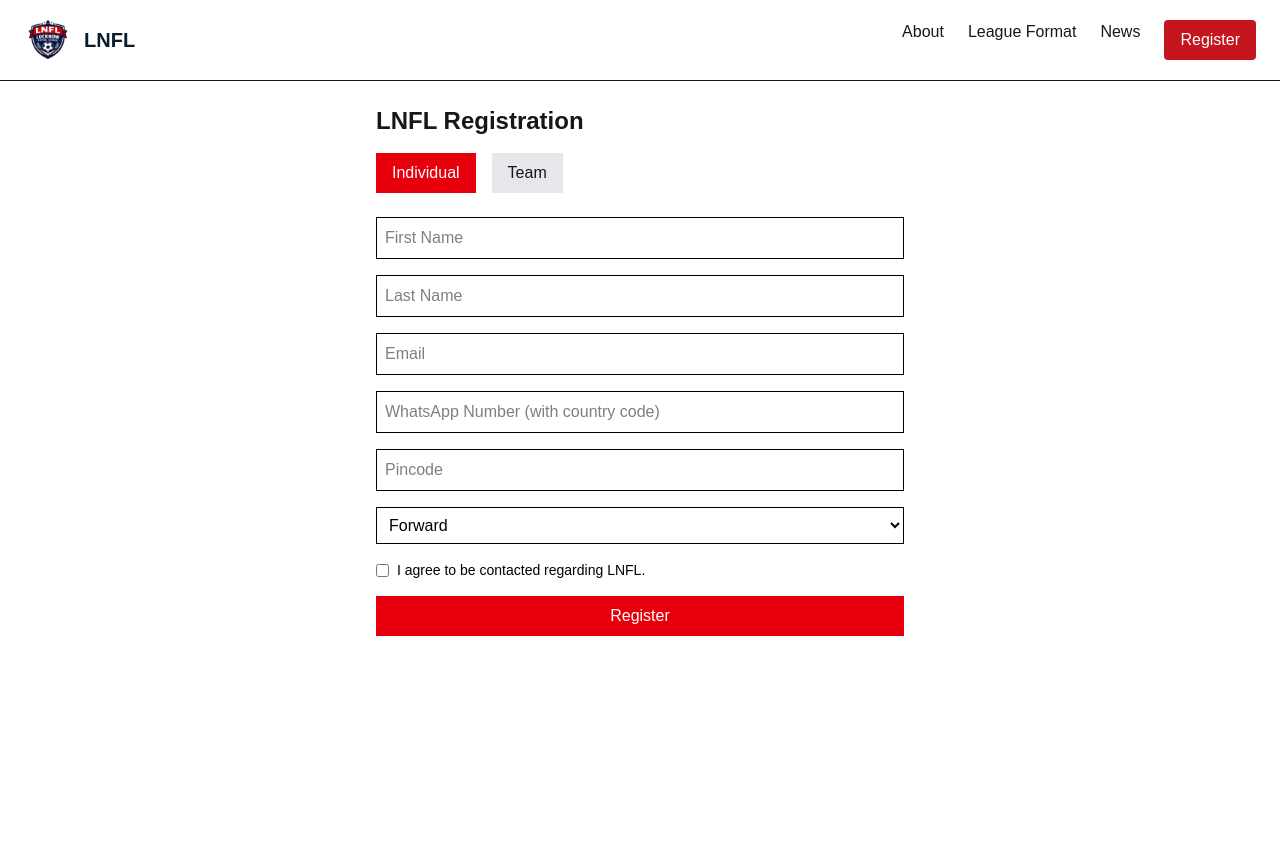
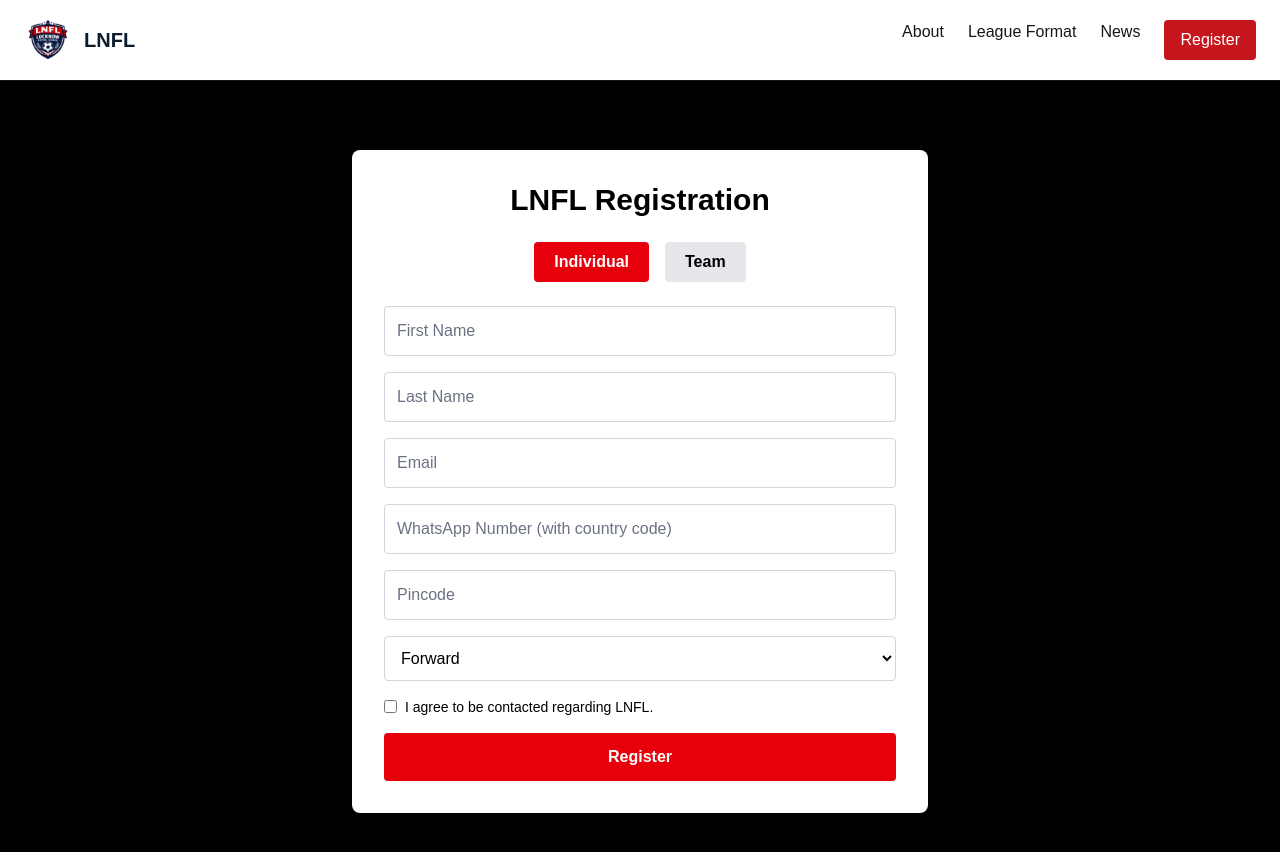
Before and after one commit to Starandstrip/lnfl-website, a Next.js app: page /register in a window 1280 px wide. Shown: the top 852 px of the page. Before the commit the page ends 800 px from the top, so only its background shows below. Built offline with nearby package versions, Linux system fonts and the light colour scheme.

Commit message:
Fix registration UI contrast and styling

```diff
--- a/src/app/register/page.js
+++ b/src/app/register/page.js
@@ -32,7 +32,6 @@ export default function RegisterPage() {
     });
 
     const result = await res.json();
-
     setLoading(false);
 
     if (result.success) {
@@ -43,37 +42,73 @@ export default function RegisterPage() {
   }
 
   return (
-    <div className="max-w-xl mx-auto p-6">
-      <h1 className="text-2xl font-bold mb-4">LNFL Registration</h1>
+    <div className="min-h-screen bg-black flex items-center justify-center px-4">
+      <div className="w-full max-w-xl bg-white rounded-lg shadow-lg p-8">
+        <h1 className="text-3xl font-bold text-center mb-6 text-black">
+          LNFL Registration
+        </h1>
 
-      <div className="flex gap-4 mb-6">
+        {/* Type Switch */}
+        <div className="flex justify-center gap-4 mb-6">
           <button
-          className={`px-4 py-2 ${
-            type === "individual" ? "bg-red-600 text-white" : "bg-gray-200"
+            type="button"
+            onClick={() => setType("individual")}
+            className={`px-5 py-2 font-semibold rounded ${
+              type === "individual"
+                ? "bg-red-600 text-white"
+                : "bg-gray-200 text-black"
             }`}
-          onClick={() => setType("individual")}
           >
             Individual
           </button>
           <button
-          className={`px-4 py-2 ${
-            type === "team" ? "bg-red-600 text-white" : "bg-gray-200"
+            type="button"
+            onClick={() => setType("team")}
+            className={`px-5 py-2 font-semibold rounded ${
+              type === "team"
+                ? "bg-red-600 text-white"
+                : "bg-gray-200 text-black"
             }`}
-          onClick={() => setType("team")}
           >
             Team
           </button>
         </div>
 
-      <form onSubmit={handleSubmit} className="space-y-4 text-black">
-        <input name="firstName" placeholder="First Name" required className="w-full p-2 border" />
-        <input name="lastName" placeholder="Last Name" required className="w-full p-2 border" />
-        <input type="email" name="email" placeholder="Email" required className="w-full p-2 border" />
-        <input name="phone" placeholder="WhatsApp Number (with country code)" required className="w-full p-2 border" />
-        <input name="pincode" placeholder="Pincode" required className="w-full p-2 border" />
+        <form onSubmit={handleSubmit} className="space-y-4">
+          <input
+            name="firstName"
+            placeholder="First Name"
+            required
+            className="w-full p-3 border border-gray-300 rounded text-black placeholder-gray-500"
+          />
+          <input
+            name="lastName"
+            placeholder="Last Name"
+            required
+            className="w-full p-3 border border-gray-300 rounded text-black placeholder-gray-500"
+          />
+          <input
+            type="email"
+            name="email"
+            placeholder="Email"
+            required
+            className="w-full p-3 border border-gray-300 rounded text-black placeholder-gray-500"
+          />
+          <input
+            name="phone"
+            placeholder="WhatsApp Number (with country code)"
+            required
+            className="w-full p-3 border border-gray-300 rounded text-black placeholder-gray-500"
+          />
+          <input
+            name="pincode"
+            placeholder="Pincode"
+            required
+            className="w-full p-3 border border-gray-300 rounded text-black placeholder-gray-500"
+          />
 
           {type === "individual" && (
-          <select name="position" className="w-full p-2 border">
+            <select className="w-full p-3 border border-gray-300 rounded text-black">
               <option>Forward</option>
               <option>Midfield</option>
               <option>Defence</option>
@@ -84,12 +119,23 @@ export default function RegisterPage() {
 
           {type === "team" && (
             <>
-            <input name="teamName" placeholder="Team Name" required className="w-full p-2 border" />
-            <input name="playersCount" type="number" placeholder="Number of players" required className="w-full p-2 border" />
+              <input
+                name="teamName"
+                placeholder="Team Name"
+                required
+                className="w-full p-3 border border-gray-300 rounded text-black placeholder-gray-500"
+              />
+              <input
+                name="playersCount"
+                type="number"
+                placeholder="Number of players"
+                required
+                className="w-full p-3 border border-gray-300 rounded text-black placeholder-gray-500"
+              />
             </>
           )}
 
-        <label className="flex items-center gap-2 text-sm">
+          <label className="flex items-center gap-2 text-sm text-black">
             <input type="checkbox" name="consent" required />
             I agree to be contacted regarding LNFL.
           </label>
@@ -97,11 +143,12 @@ export default function RegisterPage() {
           <button
             type="submit"
             disabled={loading}
-          className="w-full bg-red-600 text-white py-2"
+            className="w-full bg-red-600 hover:bg-red-700 text-white font-bold py-3 rounded transition"
           >
             {loading ? "Submitting..." : "Register"}
           </button>
         </form>
       </div>
+    </div>
   );
 }
```
Lines whose indentation alone changed are shown as unchanged.
